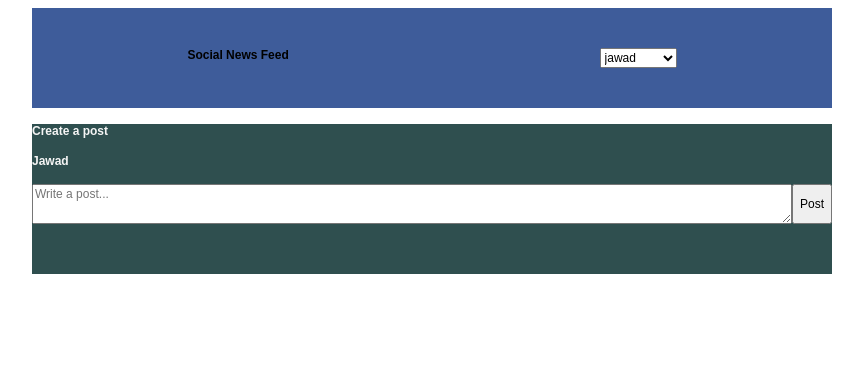
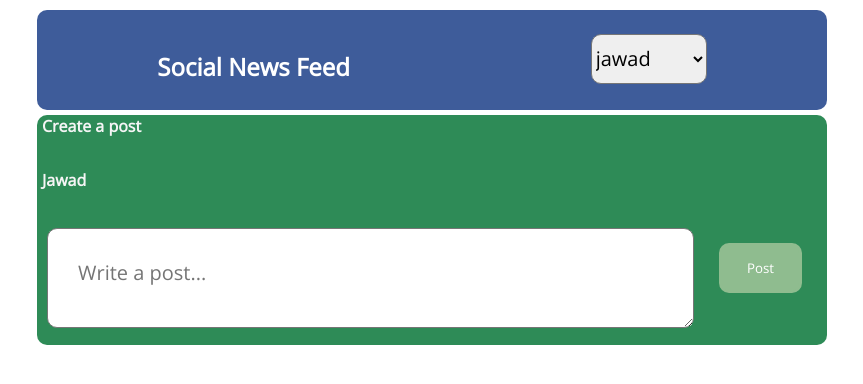
Before and after one commit to rjava721/sd260-final-assignment, a React (Create React App) app: page / in a window 1280 px wide. Shown: the top 384 px of the page, without its empty margins (208-1071 px from the left). Built offline with nearby package versions, Linux system fonts and the light colour scheme.

Commit message:
improve css

```diff
--- a/public/index.html
+++ b/public/index.html
@@ -24,6 +24,8 @@
       work correctly both with client-side routing and a non-root public URL.
       Learn how to configure a non-root public URL by running `npm run build`.
     -->
+    <link href="https://fonts.googleapis.com/css?family=Open+Sans&display=swap" rel="stylesheet">
+
     <title>React App</title>
   </head>
   <body>
--- a/src/App.css
+++ b/src/App.css
@@ -1,8 +1,21 @@
 * {
   box-sizing: border-box;
   display: relative;
-  font-family: Arial, Helvetica, sans-serif;
-  font-size: 12px;
+  font-family: 'Open Sans', sans-serif;
+  border-radius: 10px;
+  margin: 5px;
+}
+
+input {
+  border: 3px solid darkseagreen;;
+  background: darkseagreen;;
+  color: white;
+}
+
+button {
+  border: 3px solid darkseagreen;;
+  background: darkseagreen;;
+  color: white;
 }
 
 img {
@@ -17,6 +30,7 @@ img {
 
 }
 .header {
+  color: white;
   display: flex;
   justify-content: space-around;
   height: 100px;
@@ -28,14 +42,15 @@ img {
 }
 
 .header select {
-  margin-top: 5%;
-  height: 20px;
+  font-size: 20px;
+  margin-top: 3%;
+  height: 50px;
 }
 
 .status-box {
   color: whitesmoke;
-  height: 150px;
-  background: darkslategray;
+  height: 230px;
+  background: seagreen;
 }
 
 /* make the form position absolute */
@@ -43,20 +58,48 @@ img {
   display: flex;
 }
 
+.submit-button {
+  width: 100px;
+  height: 50px;
+  margin: 20px;
+}
+
 .status-post-box {
+  font-size: 20px;
+  padding: 30px;
   width: 800px;
-  height: 40px;
+  height: 100px;
+  margin-left: 5px;
 }
 
 .post-container {
-  border: 1px solid black;
-  flex-flow: row wrap;
+  margin: 15px;
+  border: 3px solid teal;
+}
+
+.post-top-container {
+  display: flex;
+}
+
+.post-user-info {
+  width: 150px;
+  border: 1px solid lightseagreen;
+}
+
+.post-user-info * {
+  margin: 20px;
+}
+
+.post-top-msg {
+  font-size: 20px;
+  padding: 10px;
+  width: 600px;
 }
 
 .top {
+  display: inline-block;
   width: 200px;
   border: 1px solid black;
-  flex-flow: row wrap;
 }
 
 .post-container img {
--- a/src/Post.js
+++ b/src/Post.js
@@ -12,21 +12,24 @@ class Post extends Component {
     return (
       <div>
         <div className='post-container'>
-        <img src="https://www.google.com/url?sa=i&source=images&cd=&ved=2ahUKEwirj-7h4KbnAhXHpZ4KHYeuBcgQjRx6BAgBEAQ&url=https%3A%2F%2Fwww.onlinewebfonts.com%2Ficon%2F513928&psig=AOvVaw3PLCpl4ZwhF2_orwYfeUz7&ust=1580316737287677" alt="prfl"/>
-          <div className='top'>
-            <h4>{this.props.currentUser} NEW POST</h4>
-            <h4>Time</h4>
+          <div className='post-top-container'>
+            <img src='https://lh6.googleusercontent.com/proxy/U4Xg7pjLdOi-k39llZrQl4Rry7JDFN3Z1lwuUkXAh_SNbJXwnutlgqGb2jr9nSMttrJKYz-02nG-fQmXW8KB1rwbiA' alt="prfl"/>
+
+            <div className='post-user-info'>
+              <h4>{this.props.currentUser}</h4>
+              <h4>Time</h4>
+            </div>
+
+            <div className='post-top-msg'>
+              <p>{this.props.formContent}</p>
+            </div>
           </div>
 
-          <div className='post-content'>
-            <p>{this.props.formContent}</p>
+          <div className='post-interaction-box'>
             <p>1 Like 1 comment</p>
-          </div>
-          <div className='post-interaction-box'>
             <button type='button'>Like</button>
             <button type='button'>Comment</button>
           </div>
-          <Comment />
         </div>
       </div>
     )
```
